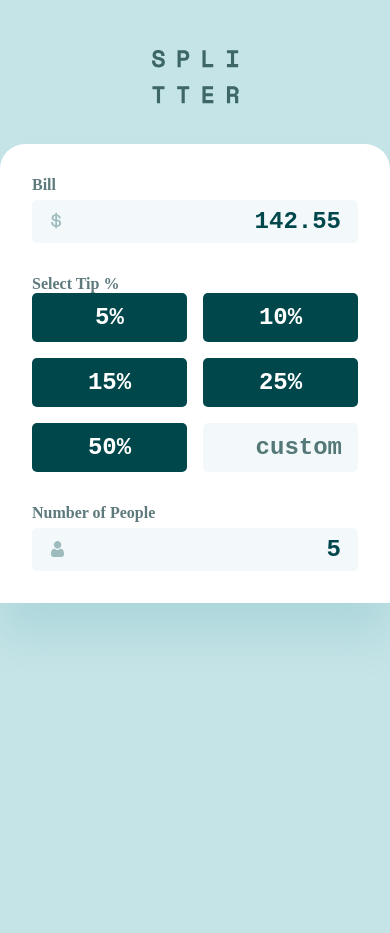
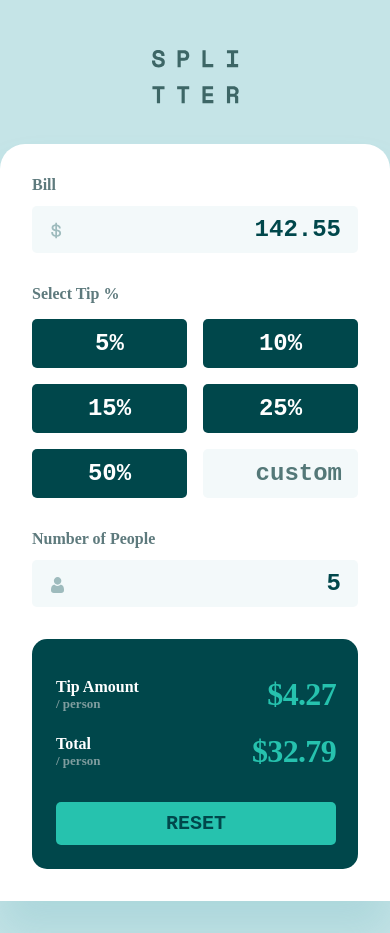
Before and after one commit to Baqari-Fruidze/tip-calculator-react-by-me, a React (Vite) app: page / in a window 390 px wide. Before the commit the page ends 844 px from the top, so only its background shows below. Built offline with nearby package versions, Linux system fonts and the light colour scheme.

Commit message:
mobile done

```diff
--- a/src/App.jsx
+++ b/src/App.jsx
@@ -21,6 +21,10 @@ const Common = styled.div`
   border-radius: 25px 25px 0px 0px;
   background: #fff;
   box-shadow: 0px 32px 43px 0px rgba(79, 166, 175, 0.2);
+  padding: 3.2rem;
+  display: flex;
+  flex-direction: column;
+  gap: 3.2rem;
 `;
 const Header = styled.header`
   text-align: center;
--- a/src/Styles/Label.jsx
+++ b/src/Styles/Label.jsx
@@ -6,4 +6,6 @@ export const Label = styled.label`
   font-style: normal;
   font-weight: 700;
   line-height: normal;
+  margin-bottom: ${(props) => (props.type === "select" ? "1.6rem" : "0.6rem")};
+  display: block;
 `;
--- a/src/Styles/TwoInputs.jsx
+++ b/src/Styles/TwoInputs.jsx
@@ -16,7 +16,7 @@ export const TwoInputs = styled.input`
   line-height: normal;
   background-image: url(${(props) => props.icon});
   background-repeat: no-repeat;
-  padding: 0.8rem 1.7rem;
+  padding: 1rem 1.7rem;
   background-position: left 1.9rem bottom 1.4rem;
   border: none;
   background-color: #f3f9fa;
--- a/src/components/Input.jsx
+++ b/src/components/Input.jsx
@@ -15,7 +15,7 @@ export default function Input() {
         <TwoInputs type="text" placeholder="142.55" icon={dollar} />
       </LabelsDiv>
       <div>
-        <Label>Select Tip %</Label>
+        <Label type={"select"}>Select Tip %</Label>
         <BtnCon>
           {arr.map((item, index) => {
             if (item !== "custom") {
@@ -42,7 +42,6 @@ const Biggie = styled.div`
   display: flex;
   flex-direction: column;
   gap: 3.2rem;
-  padding: 3.2rem;
 `;
 const LabelsDiv = styled.div`
   display: flex;
--- a/src/components/Result.jsx
+++ b/src/components/Result.jsx
@@ -1,5 +1,88 @@
-import React from "react";
+import styled from "styled-components";
 
 export default function Result() {
-  return <div></div>;
+  return (
+    <ResultCon>
+      <ResultsCont>
+        <AmountCon>
+          <MiniCon>
+            <TipAmount>Tip Amount</TipAmount>
+            <PersonSpan>/ person</PersonSpan>
+          </MiniCon>
+          <MoneySpan>$4.27</MoneySpan>
+        </AmountCon>
+        <AmountCon>
+          <MiniCon>
+            <TipAmount>Total</TipAmount>
+            <PersonSpan>/ person</PersonSpan>
+          </MiniCon>
+          <MoneySpan>$32.79</MoneySpan>
+        </AmountCon>
+      </ResultsCont>
+
+      <ResetButton>RESET</ResetButton>
+    </ResultCon>
+  );
 }
+
+const ResetButton = styled.button`
+  border-radius: 5px;
+  background: #26c2ae;
+  color: #00474b;
+  text-align: center;
+  font-family: inherit;
+  font-size: 20px;
+  font-style: normal;
+  font-weight: 700;
+  line-height: normal;
+  border: none;
+  padding: 1rem 0;
+`;
+const ResultsCont = styled.div`
+  display: flex;
+  flex-direction: column;
+  gap: 2rem;
+`;
+const TipAmount = styled.span`
+  color: #fff;
+  font-family: "Space Mono";
+  font-size: 16px;
+  font-style: normal;
+  font-weight: 700;
+  line-height: normal;
+`;
+const PersonSpan = styled.span`
+  color: #7f9d9f;
+  font-family: "Space Mono";
+  font-size: 13px;
+  font-style: normal;
+  font-weight: 700;
+  line-height: normal;
+`;
+const MoneySpan = styled.span`
+  color: #26c2ae;
+  text-align: right;
+  font-family: "Space Mono";
+  font-size: 32px;
+  font-style: normal;
+  font-weight: 700;
+  line-height: normal;
+  letter-spacing: -0.667px;
+`;
+const AmountCon = styled.div`
+  display: flex;
+  justify-content: space-between;
+  align-items: center;
+`;
+const MiniCon = styled.div`
+  display: flex;
+  flex-direction: column;
+`;
+const ResultCon = styled.div`
+  border-radius: 15px;
+  background: #00474b;
+  padding: 3.7rem 2.2rem 2.4rem 2.4rem;
+  display: flex;
+  flex-direction: column;
+  gap: 3.2rem;
+`;
```
